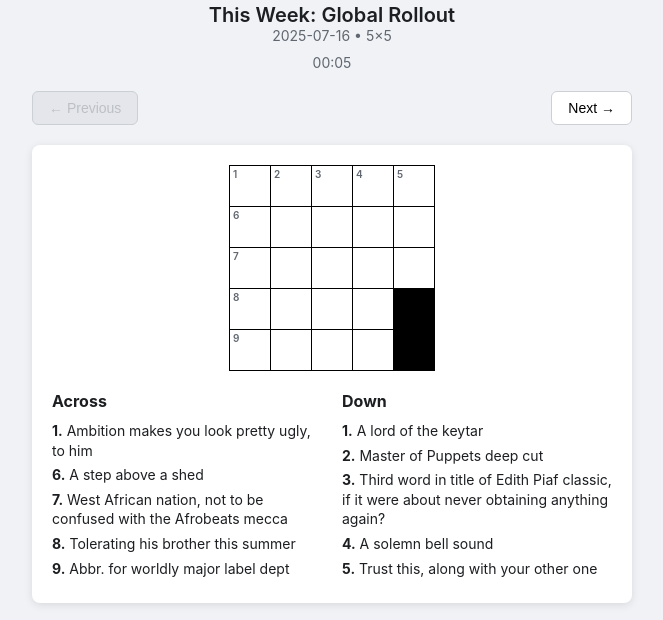
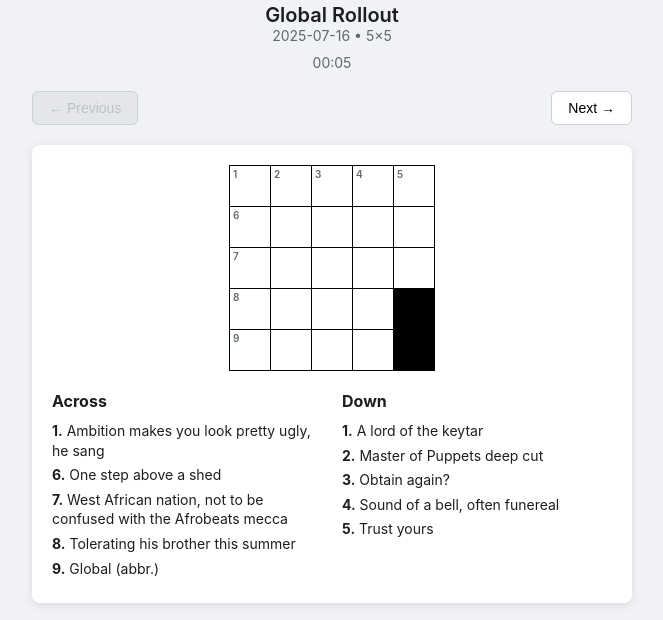
Before and after one commit to nbrackett-ship-it/MusicMiniCrossword, a plain HTML site: page index.html in a window 1280 px wide. Shown: the part 76-696 px from the top of the page, without its empty margins (308-971 px from the left). Drawn offline with Linux system fonts and the light colour scheme.

Commit message:
feat: new content

```diff
--- a/index.html
+++ b/index.html
@@ -1,5 +1,6 @@
 <!DOCTYPE html>
 <html lang="en">
+
 <head>
     <meta charset="UTF-8">
     <meta name="viewport" content="width=device-width, initial-scale=1.0">
@@ -13,11 +14,35 @@
             background-color: #f0f2f5;
             color: #1c1e21;
         }
-        .header { text-align: center; margin-bottom: 20px; }
-        .main-title { font-size: 28px; font-weight: 700; margin-bottom: 5px; }
-        .puzzle-title { font-size: 20px; font-weight: 600; }
-        .puzzle-info { color: #606770; font-size: 14px; }
-        .puzzle-controls { display: flex; justify-content: space-between; align-items: center; margin-bottom: 20px; }
+
+        .header {
+            text-align: center;
+            margin-bottom: 20px;
+        }
+
+        .main-title {
+            font-size: 28px;
+            font-weight: 700;
+            margin-bottom: 5px;
+        }
+
+        .puzzle-title {
+            font-size: 20px;
+            font-weight: 600;
+        }
+
+        .puzzle-info {
+            color: #606770;
+            font-size: 14px;
+        }
+
+        .puzzle-controls {
+            display: flex;
+            justify-content: space-between;
+            align-items: center;
+            margin-bottom: 20px;
+        }
+
         .puzzle-controls button {
             padding: 8px 16px;
             font-size: 14px;
@@ -27,21 +52,32 @@
             cursor: pointer;
             transition: background-color 0.2s;
         }
-        .puzzle-controls button:hover { background-color: #f0f2f5; }
-        .puzzle-controls button:disabled { background-color: #e4e6eb; cursor: not-allowed; color: #bcc0c4;}
+
+        .puzzle-controls button:hover {
+            background-color: #f0f2f5;
+        }
+
+        .puzzle-controls button:disabled {
+            background-color: #e4e6eb;
+            cursor: not-allowed;
+            color: #bcc0c4;
+        }
+
         #timer {
             font-size: 14px;
             font-weight: 400;
             color: #606770;
             margin-top: 10px;
         }
+
         .crossword-container {
             background: white;
             border-radius: 8px;
             padding: 20px;
-            box-shadow: 0 2px 8px rgba(0,0,0,0.1);
+            box-shadow: 0 2px 8px rgba(0, 0, 0, 0.1);
             margin-bottom: 20px;
         }
+
         .crossword-grid {
             display: grid;
             gap: 1px;
@@ -50,12 +86,14 @@
             border: 1px solid #000;
             width: fit-content;
         }
+
         .grid-cell {
             background-color: white;
             width: 40px;
             height: 40px;
             position: relative;
         }
+
         .grid-cell input {
             width: 100%;
             height: 100%;
@@ -69,8 +107,16 @@
             margin: 0;
             box-sizing: border-box;
         }
-        .grid-cell input:focus { outline: 2px solid #1877f2; z-index: 1; }
-        .black-cell { background-color: black; }
+
+        .grid-cell input:focus {
+            outline: 2px solid #1877f2;
+            z-index: 1;
+        }
+
+        .black-cell {
+            background-color: black;
+        }
+
         .cell-number {
             position: absolute;
             top: 2px;
@@ -80,13 +126,42 @@
             color: #606770;
             pointer-events: none;
         }
-        .clues-container { display: grid; grid-template-columns: 1fr 1fr; gap: 20px; }
-        .clues-section h3 { margin-top: 0; margin-bottom: 10px; font-size: 16px; }
-        .clue-item { margin-bottom: 5px; line-height: 1.4; font-size: 14px; }
-        #statusMessage { text-align: center; padding: 10px; margin-top: 20px; border-radius: 6px; font-weight: 500; }
-        .success { background-color: #d4edda; color: #155724; font-size: 18px; line-height: 1.5; }
+
+        .clues-container {
+            display: grid;
+            grid-template-columns: 1fr 1fr;
+            gap: 20px;
+        }
+
+        .clues-section h3 {
+            margin-top: 0;
+            margin-bottom: 10px;
+            font-size: 16px;
+        }
+
+        .clue-item {
+            margin-bottom: 5px;
+            line-height: 1.4;
+            font-size: 14px;
+        }
+
+        #statusMessage {
+            text-align: center;
+            padding: 10px;
+            margin-top: 20px;
+            border-radius: 6px;
+            font-weight: 500;
+        }
+
+        .success {
+            background-color: #d4edda;
+            color: #155724;
+            font-size: 18px;
+            line-height: 1.5;
+        }
     </style>
 </head>
+
 <body>
     <div class="header">
         <div class="main-title">The Micro Music Crossword</div>
@@ -130,68 +205,101 @@
                         title: 'Global Rollout',
                         info: '2025-07-16 • 5×5',
                         winMessage: "Sweet!",
-                        gridSize: { rows: 5, cols: 5 },
+                        gridSize: {rows: 5, cols: 5},
                         words: [
-                            { word: 'YORKE', number: 1, direction: 'across', row: 0, col: 0 },
-                            { word: 'ARENA', number: 6, direction: 'across', row: 1, col: 0 },
-                            { word: 'NIGER', number: 7, direction: 'across', row: 2, col: 0 },
-                            { word: 'NOEL', number: 8, direction: 'across', row: 3, col: 0 },
-                            { word: 'INTL', number: 9, direction: 'across', row: 4, col: 0 },
-                            { word: 'YANNI', number: 1, direction: 'down', row: 0, col: 0 },
-                            { word: 'ORION', number: 2, direction: 'down', row: 0, col: 1 },
-                            { word: 'REGET', number: 3, direction: 'down', row: 0, col: 2 },
-                            { word: 'KNELL', number: 4, direction: 'down', row: 0, col: 3 },
-                            { word: 'EAR', number: 5, direction: 'down', row: 0, col: 4 }
+                            {word: 'YORKE', number: 1, direction: 'across', row: 0, col: 0},
+                            {word: 'ARENA', number: 6, direction: 'across', row: 1, col: 0},
+                            {word: 'NIGER', number: 7, direction: 'across', row: 2, col: 0},
+                            {word: 'NOEL', number: 8, direction: 'across', row: 3, col: 0},
+                            {word: 'INTL', number: 9, direction: 'across', row: 4, col: 0},
+                            {word: 'YANNI', number: 1, direction: 'down', row: 0, col: 0},
+                            {word: 'ORION', number: 2, direction: 'down', row: 0, col: 1},
+                            {word: 'REGET', number: 3, direction: 'down', row: 0, col: 2},
+                            {word: 'KNELL', number: 4, direction: 'down', row: 0, col: 3},
+                            {word: 'EAR', number: 5, direction: 'down', row: 0, col: 4}
                         ],
                         clues: {
                             across: [
-                                { number: 1, text: 'Ambition makes you look pretty ugly, to him' },
-                                { number: 6, text: 'A step above a shed' },
-                                { number: 7, text: 'West African nation, not to be confused with the Afrobeats mecca' },
-                                { number: 8, text: 'Tolerating his brother this summer' },
-                                { number: 9, text: 'Abbr. for worldly major label dept' }
+                                {number: 1, text: 'Ambition makes you look pretty ugly, he sang'},
+                                {number: 6, text: 'One step above a shed'},
+                                {number: 7, text: 'West African nation, not to be confused with the Afrobeats mecca'},
+                                {number: 8, text: 'Tolerating his brother this summer'},
+                                {number: 9, text: 'Global (abbr.)'}
                             ],
                             down: [
-                                { number: 1, text: 'A lord of the keytar' },
-                                { number: 2, text: 'Master of Puppets deep cut' },
-                                { number: 3, text: 'Third word in title of Edith Piaf classic, if it were about never obtaining anything again?' },
-                                { number: 4, text: 'A solemn bell sound' },
-                                { number: 5, text: 'Trust this, along with your other one' }
+                                {number: 1, text: 'A lord of the keytar'},
+                                {number: 2, text: 'Master of Puppets deep cut'},
+                                {number: 3, text: 'Obtain again?'},
+                                {number: 4, text: 'Sound of a bell, often funereal'},
+                                {number: 5, text: 'Trust yours'}
                             ]
                         }
                     },
-                    // --- THIS PUZZLE DATA IS NOW FIXED ---
                     {
                         title: 'Classic Hip-Hop and Whatnot',
                         info: '2025-07-17 • 5×5',
                         winMessage: "You know your history!",
-                        gridSize: { rows: 5, cols: 5 },
+                        gridSize: {rows: 5, cols: 5},
                         words: [
-                            { word: 'GRIFF', number: 1, direction: 'across', row: 0, col: 0 },
-                            { word: 'RECUR', number: 5, direction: 'across', row: 1, col: 0 },
-                            { word: 'INIGO', number: 6, direction: 'across', row: 2, col: 0 },
-                            { word: 'TONES', number: 7, direction: 'across', row: 3, col: 0 },
-                            { word: 'GET', number: 8, direction: 'across', row: 4, col: 2 },
-                            { word: 'GRIT', number: 1, direction: 'down', row: 0, col: 0 },
-                            { word: 'RENO', number: 2, direction: 'down', row: 0, col: 1 },
-                            { word: 'ICING', number: 3, direction: 'down', row: 0, col: 2 },
-                            { word: 'FUGEE', number: 4, direction: 'down', row: 0, col: 3 }
-                            // Removed the duplicate "4 Down" word ('FROST')
+                            {word: 'GRIFF', number: 1, direction: 'across', row: 0, col: 0},
+                            {word: 'RECUR', number: 5, direction: 'across', row: 1, col: 0},
+                            {word: 'INIGO', number: 6, direction: 'across', row: 2, col: 0},
+                            {word: 'TONES', number: 7, direction: 'across', row: 3, col: 0},
+                            {word: 'GET', number: 8, direction: 'across', row: 4, col: 2},
+                            {word: 'GRIT', number: 1, direction: 'down', row: 0, col: 0},
+                            {word: 'RENO', number: 2, direction: 'down', row: 0, col: 1},
+                            {word: 'ICING', number: 3, direction: 'down', row: 0, col: 2},
+                            {word: 'FUGEE', number: 4, direction: 'down', row: 0, col: 3},
+                            {word: 'FROST', number: 5, direction: 'down', row: 0, col: 4}
                         ],
                         clues: {
                             across: [
-                                { number: 1, text: 'Problematic PE member' },
-                                { number: 5, text: 'What choruses and hooks do' },
-                                { number: 6, text: 'This movie character said "My name is..." well before Eminem' },
-                                { number: 7, text: 'Adjust these on a mixer' },
-                                { number: 8, text: '_____ money' }
+                                {number: 1, text: 'Problematic PE member'},
+                                {number: 5, text: 'What choruses and hooks do'},
+                                {number: 6, text: 'This movie character said "My name is..." well before Eminem'},
+                                {number: 7, text: 'Adjust these on a mixer'},
+                                {number: 8, text: '_____ money'}
                             ],
                             down: [
-                                { number: 1, text: 'DJ Premier beats had this' },
-                                { number: 2, text: 'Garcia lit out from here, chased by 20 hounds' },
-                                { number: 3, text: 'Period slang for gangland kill' },
-                                // Simplified the clue for the single remaining answer
-                                { number: 4, text: 'Singular form of 90s hip-hop mega-trio' }
+                                {number: 1, text: 'DJ Premier beats had this'},
+                                {number: 2, text: 'Garcia lit out from here, chased by 20 hounds'},
+                                {number: 3, text: 'Period slang for gangland kill'},
+                                {number: 4, text: 'Singular form of 90s hip-hop mega-trio'},
+                                {number: 5, text: 'Kid who broke down doors for Hispanic MC\'s'}
+                            ]
+                        }
+                    },
+                    {
+                        title: 'Pop Life: 2010s & Beyond',
+                        info: '2025-07-17 • 5×5',
+                        winMessage: "You're plugged into the zeitgeist!",
+                        gridSize: {rows: 5, cols: 5},
+                        words: [
+                            {word: 'HULK', number: 1, direction: 'across', row: 0, col: 1},
+                            {word: 'GENIE', number: 6, direction: 'across', row: 1, col: 0},
+                            {word: 'RITZY', number: 7, direction: 'across', row: 2, col: 0},
+                            {word: 'ADAZE', number: 8, direction: 'across', row: 3, col: 0},
+                            {word: 'MIGOS', number: 9, direction: 'across', row: 4, col: 0},
+                            {word: 'GRAM', number: 1, direction: 'down', row: 0, col: 1},
+                            {word: 'HEIDI', number: 2, direction: 'down', row: 0, col: 2},
+                            {word: 'UNTAG', number: 3, direction: 'down', row: 0, col: 3},
+                            {word: 'LIZZO', number: 4, direction: 'down', row: 0, col: 4},
+                            {word: 'KEYES', number: 5, direction: 'down', row: 1, col: 4}
+                        ],
+                        clues: {
+                            across: [
+                                {number: 1, text: 'Superhero + erstwhile metaphor for emotional volatility'},
+                                {number: 6, text: 'Mystical figure in Xtina\'s breakthrough hit'},
+                                {number: 7, text: 'Target vibe in some music videos'},
+                                {number: 8, text: 'Mentally fuzzy (with "in")'},
+                                {number: 9, text: '2010s trio with triplet flow'}
+                            ],
+                            down: [
+                                {number: 1, text: 'Small measurement, or place where people flex (with "the")'},
+                                {number: 2, text: 'First name of reality star with 2010s pop ambitions'},
+                                {number: 3, text: 'A quiet way to take someone out of the picture, sometimes'},
+                                {number: 4, text: 'Female MC/singer with record breaking chart run at end of decade'},
+                                {number: 5, text: 'The Grammys love to go to her'}
                             ]
                         }
                     }
@@ -206,7 +314,7 @@
 
             loadPuzzle() {
                 const puzzle = this.puzzles[this.currentPuzzleIndex];
-                document.getElementById('puzzleTitle').textContent = `This Week: ${puzzle.title}`;
+                document.getElementById('puzzleTitle').textContent = puzzle.title;
                 document.getElementById('puzzleInfo').textContent = puzzle.info;
                 document.getElementById('statusMessage').innerHTML = '';
 
@@ -242,7 +350,7 @@
 
             generateGrid(puzzle) {
                 const grid = document.getElementById('crosswordGrid');
-                const { rows, cols } = puzzle.gridSize;
+                const {rows, cols} = puzzle.gridSize;
                 grid.style.gridTemplateColumns = `repeat(${cols}, 40px)`;
                 grid.style.gridTemplateRows = `repeat(${rows}, 40px)`;
                 grid.innerHTML = '';
@@ -255,7 +363,7 @@
                     for (let i = 0; i < wordInfo.word.length; i++) {
                         if (r >= rows || c >= cols) continue;
                         if (!gridData[r][c]) {
-                            gridData[r][c] = { answer: '', across: null, down: null };
+                            gridData[r][c] = {answer: '', across: null, down: null};
                         }
                         gridData[r][c].answer = wordInfo.word[i];
                         gridData[r][c][wordInfo.direction] = wordInfo.number;
@@ -401,16 +509,16 @@
                 if (e.target.tagName !== 'INPUT') return;
                 const input = e.target;
                 if (e.key === 'Backspace' && !input.value) {
-                     e.preventDefault();
-                     if (this.direction === 'across') this.moveArrow(input, 0, -1);
-                     else this.moveArrow(input, -1, 0);
+                    e.preventDefault();
+                    if (this.direction === 'across') this.moveArrow(input, 0, -1);
+                    else this.moveArrow(input, -1, 0);
                 } else if (e.key.startsWith('Arrow')) {
                     e.preventDefault();
                     let dr = 0, dc = 0;
-                    if (e.key === 'ArrowUp') { dr = -1; this.direction = 'down'; }
-                    if (e.key === 'ArrowDown') { dr = 1; this.direction = 'down'; }
-                    if (e.key === 'ArrowLeft') { dc = -1; this.direction = 'across'; }
-                    if (e.key === 'ArrowRight') { dc = 1; this.direction = 'across'; }
+                    if (e.key === 'ArrowUp') {dr = -1; this.direction = 'down';}
+                    if (e.key === 'ArrowDown') {dr = 1; this.direction = 'down';}
+                    if (e.key === 'ArrowLeft') {dc = -1; this.direction = 'across';}
+                    if (e.key === 'ArrowRight') {dc = 1; this.direction = 'across';}
                     this.moveArrow(input, dr, dc);
                 } else if (e.key === 'Tab' || e.key === 'Enter') {
                     e.preventDefault();
@@ -467,4 +575,5 @@
         });
     </script>
 </body>
+
 </html>
```
